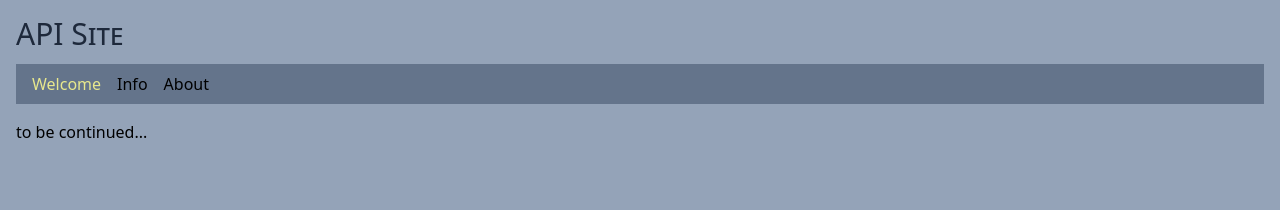
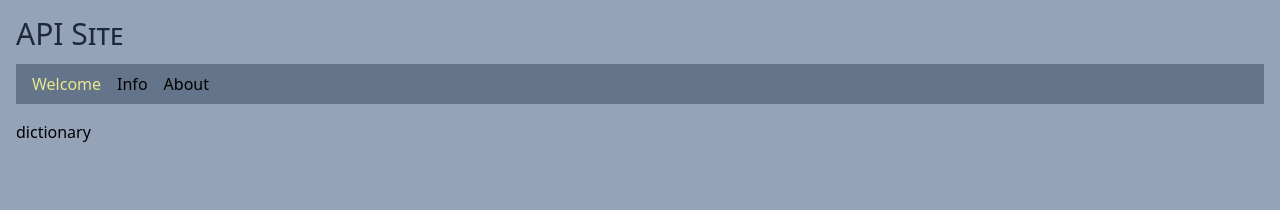
Before and after one commit to edwardtanguay/et782-react-apis, a React (Vite) app: page /welcome in a window 1280 px wide. Shown: the top 210 px of the page. Built offline with nearby package versions, Linux system fonts and the light colour scheme.

Commit message:
dictionary component

```diff
--- /dev/null
+++ b/src/components/ApiDictionary.tsx
@@ -0,0 +1,5 @@
+export const ApiDictionary = () => {
+	return (
+		<p>dictionary</p>
+	)
+}
--- a/src/pages/PageWelcome.tsx
+++ b/src/pages/PageWelcome.tsx
@@ -1,5 +1,9 @@
+import { ApiDictionary } from "../components/ApiDictionary"
+
 export const PageWelcome = () => {
 	return (
-		<p>to be continued...</p>
+		<>
+		<ApiDictionary/>
+		</>
 	)
 }
```
